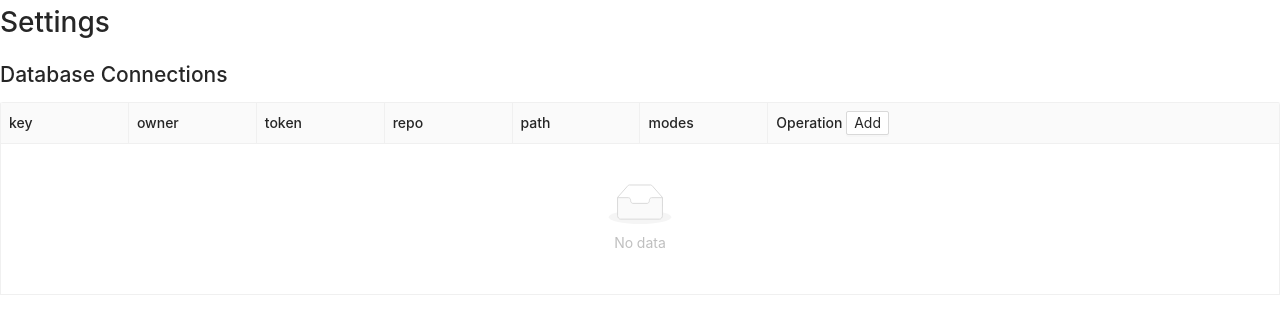
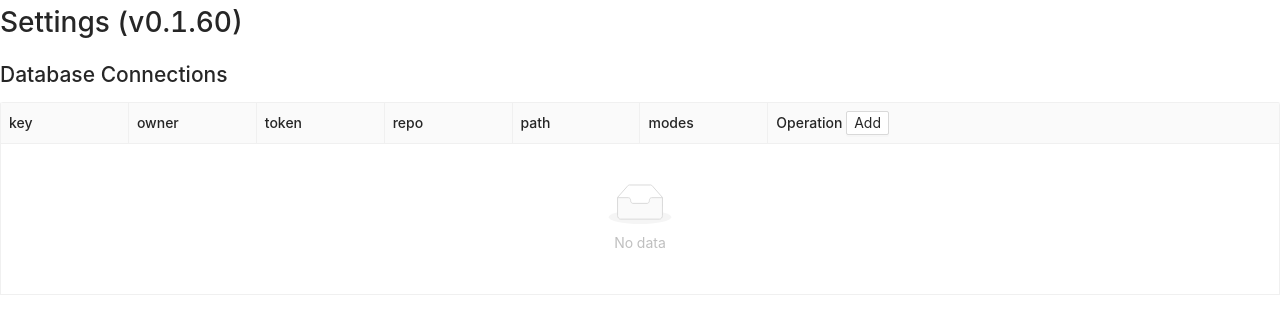
Before and after one commit to db-man/db-man, a React (Create React App) app in the folder packages/components/: page /iframe/1/1/1 in a window 1280 px wide. Shown: the top 334 px of the page. Built offline with nearby package versions, Linux system fonts and the light colour scheme.

Commit message:
link packages and fix lint error

```diff
--- a/packages/components/package.json
+++ b/packages/components/package.json
@@ -1,6 +1,6 @@
 {
   "name": "@db-man/components",
-  "version": "0.1.59",
+  "version": "0.1.60",
   "description": "",
   "main": "lib/lib.js",
   "scripts": {
--- a/packages/components/src/components/Links.jsx
+++ b/packages/components/src/components/Links.jsx
@@ -78,12 +78,13 @@ export function ImageLink({
     </div>
   );
 }
-ImageLink.propTypes = {
+const imageLinkShape = {
   children: PropTypes.string,
   url: PropTypes.string,
   imgSrc: PropTypes.string,
   description: PropTypes.string,
 };
+ImageLink.propTypes = imageLinkShape;
 ImageLink.defaultProps = {
   children: '',
   url: '',
@@ -101,3 +102,13 @@ export function ImageLinks({ imgs, limit = 3 }) {
   // eslint-disable-next-line react/no-array-index-key, react/jsx-props-no-spreading
   return results.map((img, index) => <ImageLink key={index} {...img} />);
 }
+
+ImageLinks.propTypes = {
+  imgs: PropTypes.arrayOf(
+    PropTypes.shape(imageLinkShape),
+  ).isRequired,
+  limit: PropTypes.number,
+};
+ImageLinks.defaultProps = {
+  limit: 3,
+};
--- a/packages/components/src/pages/Settings.jsx
+++ b/packages/components/src/pages/Settings.jsx
@@ -85,7 +85,7 @@ export default class Settings extends React.Component {
 
     return (
       <div>
-        <h1>Settings</h1>
+        <h1>Settings (v0.1.60)</h1>
         <h2>Database Connections</h2>
         <EditableTable onEnable={onEnable} />
         <div style={{ display: 'none' }}>
--- a/packages/db-man/package.json
+++ b/packages/db-man/package.json
@@ -4,7 +4,7 @@
   "private": true,
   "homepage": "https://db-man.github.io",
   "dependencies": {
-    "@db-man/components": "github:db-man/components",
+    "@db-man/components": "*",
     "@testing-library/jest-dom": "^5.16.4",
     "@testing-library/react": "^13.2.0",
     "@testing-library/user-event": "^14.1.1",
@@ -18,8 +18,7 @@
     "start": "react-scripts start",
     "build": "react-scripts build",
     "test": "react-scripts test",
-    "eject": "react-scripts eject",
-    "postinstall": "npm i @db-man/components"
+    "eject": "react-scripts eject"
   },
   "eslintConfig": {
     "extends": [
```
Also changed, not shown: packages/db-man/README.md (added), 2 other files (tests, documents, lock files or other folders).
